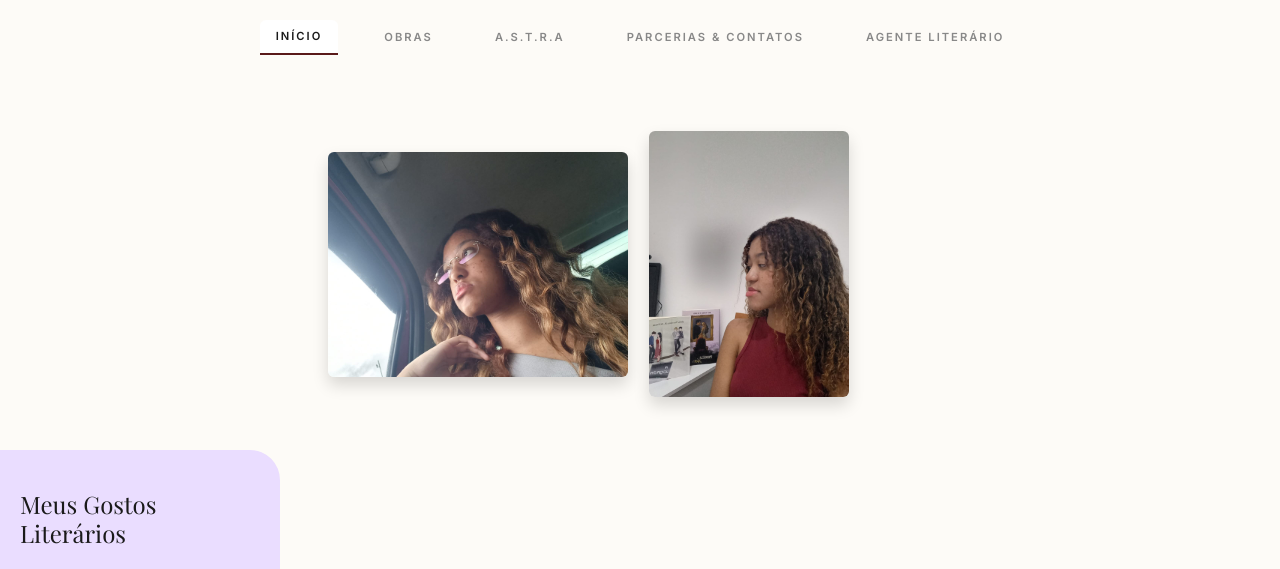
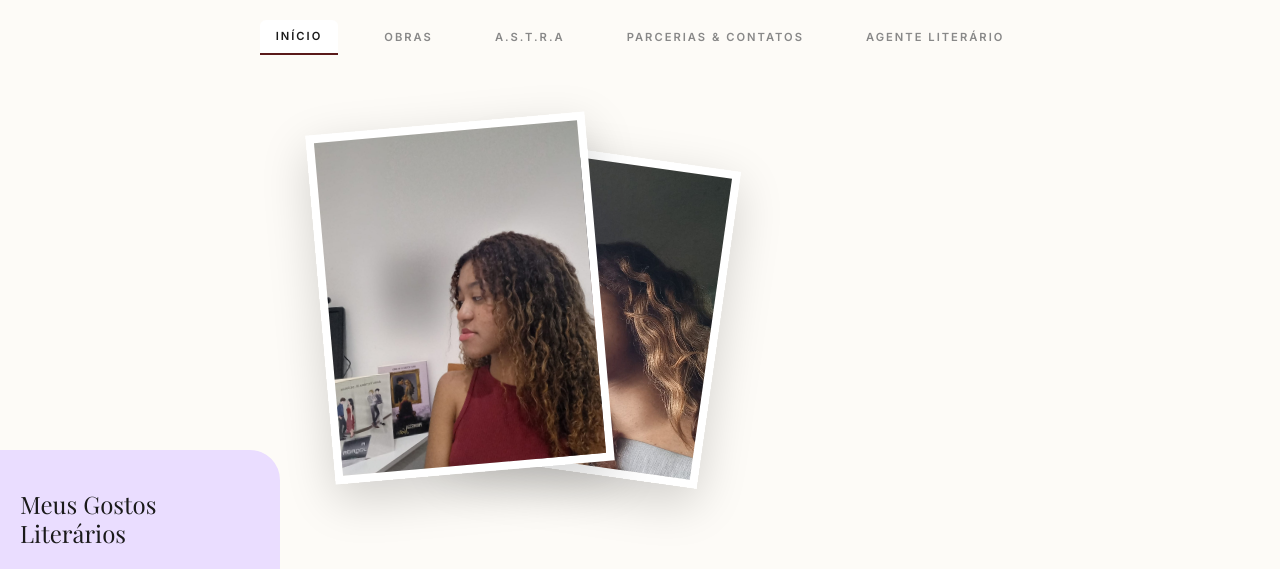
Before and after one commit to annavictoriaescritora/annavictoriaescritora.github.io, a plain HTML site: page index.html in a window 1280 px wide. Shown: the top 569 px of the page. Drawn offline with nearby package versions, Linux system fonts and the light colour scheme; a web font is replaced by a local one.

Commit message:
Update index.html

```diff
--- a/index.html
+++ b/index.html
@@ -132,9 +132,19 @@
                     </div>
 
                     <div class="col-md-9 py-5 pe-5">
-                        <div class="photo-collage">
-    <img src="foto-autora2.jpeg" class="img-fluid rounded shadow m-2" style="width: 300px;">
-    <img src="foto-autora.3.jpeg" class="img-fluid rounded shadow m-2" style="width: 200px;">
+    <div class="photo-collage" style="position: relative; height: 400px;">
+
+        <img src="foto-autora.3.jpeg"
+             class="photo-item img-1 shadow-lg"
+             style="width: 280px; height: 350px; object-fit: cover; border: 8px solid white; transform: rotate(-5deg); position: absolute; left: 0; z-index: 2;"
+             alt="autora">
+
+        <img src="foto-autora2.jpeg"
+             class="photo-item img-2 shadow-lg"
+             style="width: 250px; height: 320px; object-fit: cover; border: 8px solid white; transform: rotate(8deg); position: absolute; left: 150px; top: 30px; z-index: 1;"
+             alt="autora">
+
+    </div>
 </div>
                         <div class="content-text ps-md-5">
                             <h2 class="serif display-4">Oii, me chamo Anna</h2>
@@ -256,7 +266,7 @@ Foi a primeira vez na história que a experiência feminina virou o centro do un
                         Esta interface ajuda a desvendar os próximos mistérios dos volumes futuros.
                    </p>
 
-            <a href="https://simulador.astra.github/sistema.html"
+            <a href="link aqui"
                target="_blank"
                class="btn btn-light mt-4 px-5 py-3 fw-bold"
                style="text-decoration: none;">
```
